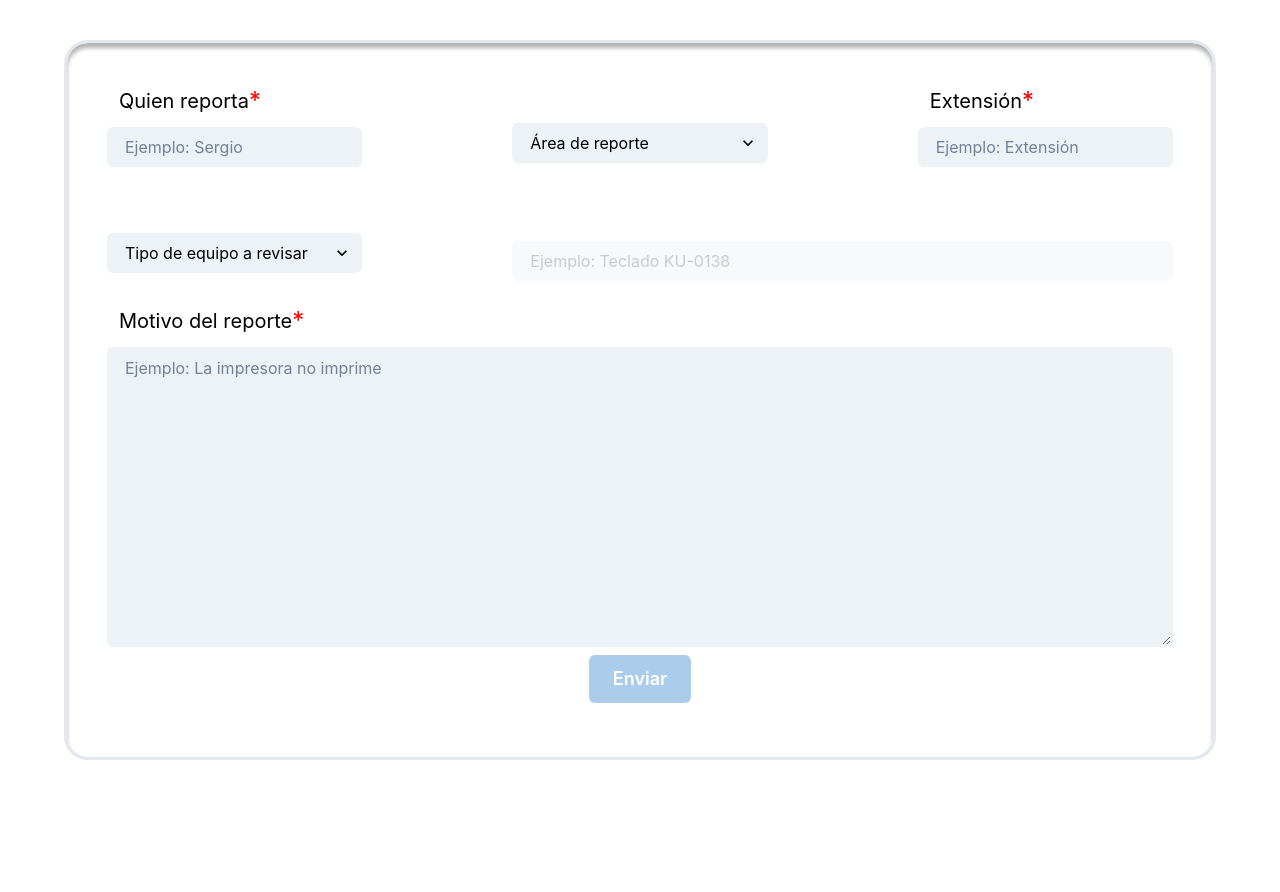
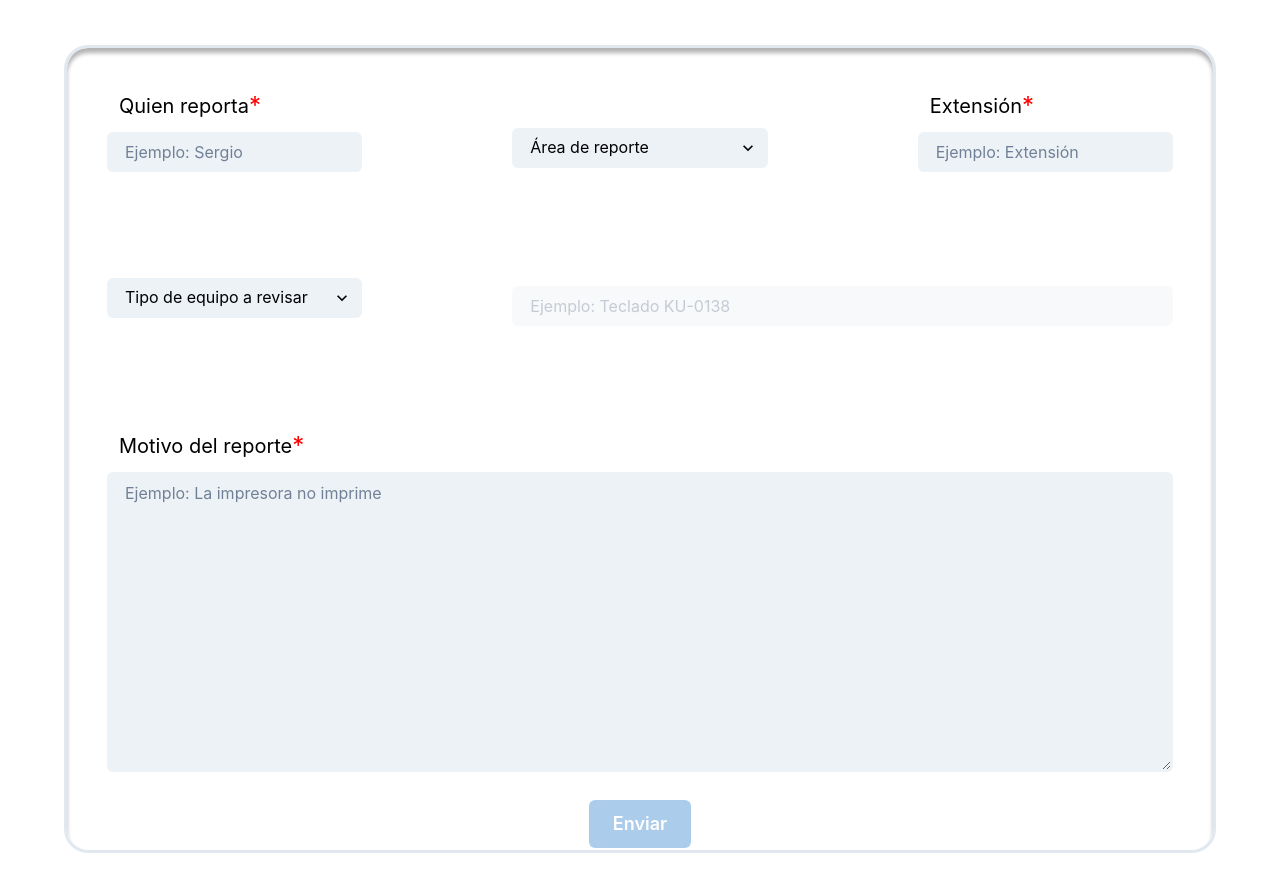
Before and after one commit to Kicho-Fops/Front-Hospital-del-Nino-morelense, a React (Vite) app: page / in a window 1280 px wide. Shown: the top 892 px of the page. Before the commit the page ends 800 px from the top, so only its background shows below. Built offline with nearby package versions, Linux system fonts and the light colour scheme.

Commit message:
fixed views

```diff
--- a/src/ui/components/QuestionForm.jsx
+++ b/src/ui/components/QuestionForm.jsx
@@ -148,7 +148,7 @@ function QuestionForm() {
         >
           <GridItem
             w="100%"
-            h="10"
+            h="0"
             color={"black"}
             colSpan={{ base: 1, md: 1 }}
           >
@@ -164,10 +164,10 @@ function QuestionForm() {
 
           <GridItem
             w="100%"
-            h="10"
+            h="0"
             color={"black"}
             colSpan={{ base: 1, md: 1 }}
-            marginTop={{ base: 0, md: 10 }} // More margin on mobile to push it down
+            marginTop={{ base: 10, md: 10 }} // More margin on mobile to push it down
           >
             <Select
               placeholder="Área de reporte"
@@ -219,7 +219,7 @@ function QuestionForm() {
             />
           </GridItem>
 
-          <GridItem w="100%" h="5" color={"black"} colSpan={{ base: 1, md: 1 }} mt="-20">
+          <GridItem w="100%" h="1" color={"black"} colSpan={{ base: 1, md: 1 }}>
             <Select
               placeholder="Tipo de equipo a revisar"
               variant="filled"
@@ -243,7 +243,7 @@ function QuestionForm() {
             </Select>
           </GridItem>
 
-          <GridItem w="100%" h="5" color={"black"} colSpan={{ base: 1, md: 2 }} mt="-20">
+          <GridItem w="100%" h="20" color={"black"} colSpan={{ base: 1, md: 2 }} >
             <Input
               placeholder="Ejemplo: Teclado KU-0138"
               variant="filled"
@@ -260,7 +260,7 @@ function QuestionForm() {
             h="10"
             color={"black"}
             colSpan={{ base: 1, md: 3 }}
-            mt="-40"
+            mt="-20"
           >
             <Box display="flex" alignItems="center">
               <Text fontSize="xl" marginLeft={3}>
@@ -288,8 +288,8 @@ function QuestionForm() {
             colSpan={{ base: 1, md: 3 }}
             display="flex"
             justifyContent="center"
-            marginTop={{ base: 20, md: 42 }} // More margin on mobile to push it down
-            padding={{ base: 20, md: 0 }} // Add padding on mobile
+            marginTop={{ base: 49, md: 42 }} // More margin on mobile to push it down
+            padding={{ base: 150, md: 100 }} // Add padding on mobile
           >
             <Button
               colorScheme="blue"
```
